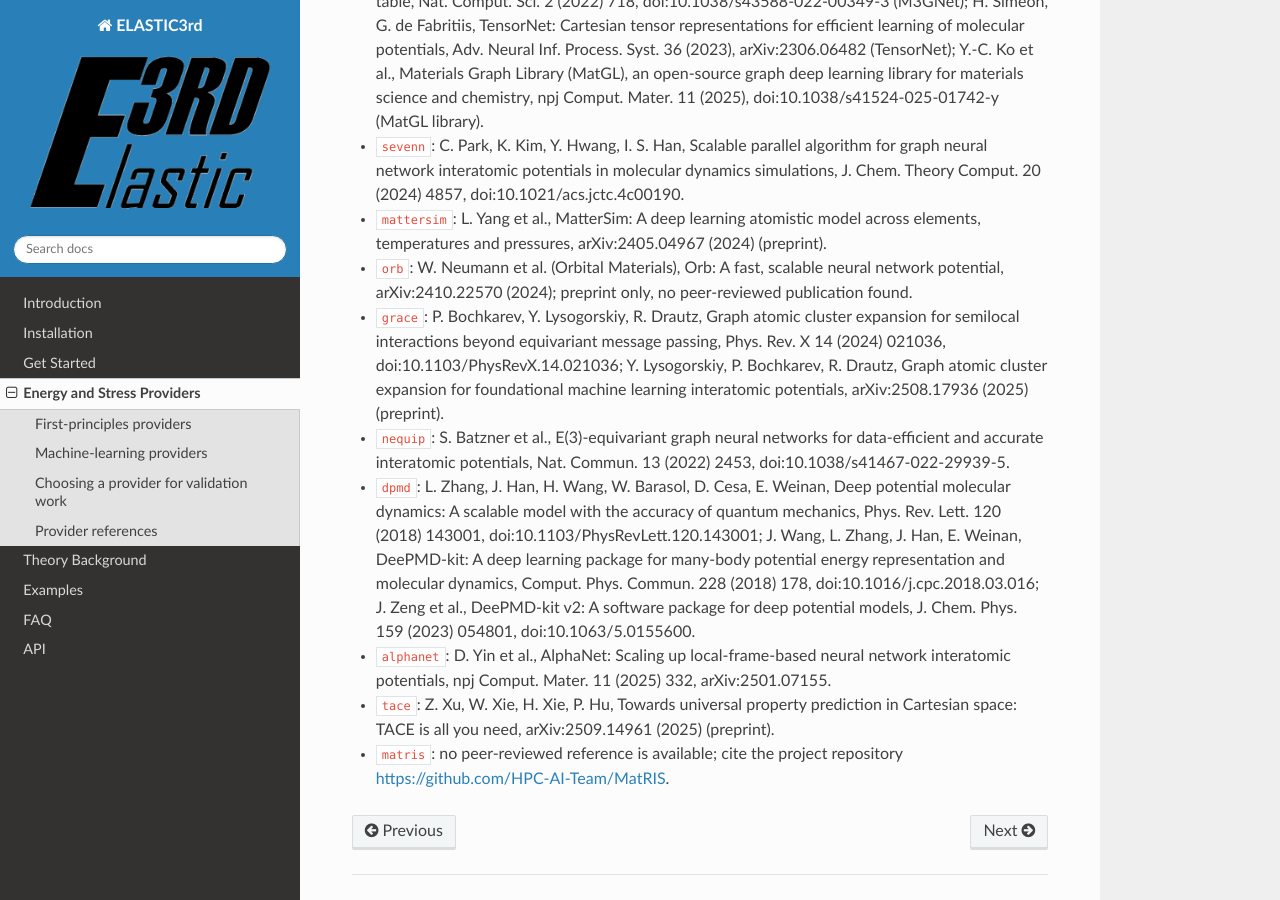
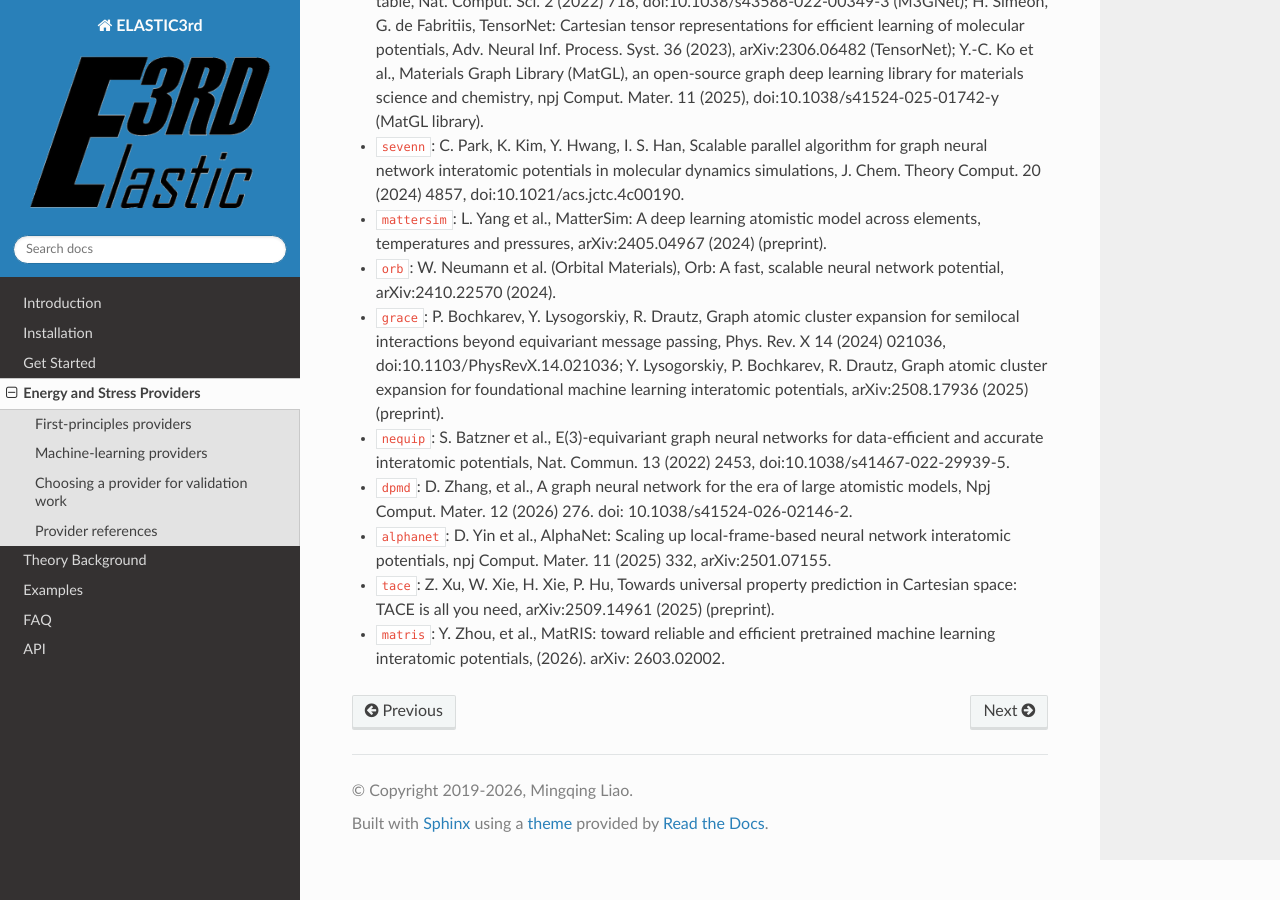
Before and after one commit to hitliaomq/ELASTIC3rd, a Sphinx documentation site: the page built from docs/EnergyCodes.rst, in a window 1280 px wide and 900 px high, scrolled down 2650 px. Built offline with Sphinx 7.4.7 and the Read the Docs theme 3.1.0, drawn with Linux system fonts in a browser that asks for light colours.

Commit message:
Update EnergyCodes.rst

```diff
--- a/docs/EnergyCodes.rst
+++ b/docs/EnergyCodes.rst
@@ -137,8 +137,7 @@ Machine-learning models and libraries:
 - ``mattersim``: L. Yang et al., MatterSim: A deep learning atomistic model across
   elements, temperatures and pressures, arXiv:2405.04967 (2024) (preprint).
 - ``orb``: W. Neumann et al. (Orbital Materials), Orb: A fast, scalable neural
-  network potential, arXiv:2410.22570 (2024); preprint only, no peer-reviewed
-  publication found.
+  network potential, arXiv:2410.22570 (2024).
 - ``grace``: P. Bochkarev, Y. Lysogorskiy, R. Drautz, Graph atomic cluster expansion
   for semilocal interactions beyond equivariant message passing, Phys. Rev. X 14
   (2024) 021036, doi:10.1103/PhysRevX.14.021036; Y. Lysogorskiy, P. Bochkarev,
@@ -147,17 +146,11 @@ Machine-learning models and libraries:
 - ``nequip``: S. Batzner et al., E(3)-equivariant graph neural networks for
   data-efficient and accurate interatomic potentials, Nat. Commun. 13 (2022) 2453,
   doi:10.1038/s41467-022-29939-5.
-- ``dpmd``: L. Zhang, J. Han, H. Wang, W. Barasol, D. Cesa, E. Weinan, Deep
-  potential molecular dynamics: A scalable model with the accuracy of quantum
-  mechanics, Phys. Rev. Lett. 120 (2018) 143001, doi:10.1103/PhysRevLett.120.143001;
-  J. Wang, L. Zhang, J. Han, E. Weinan, DeePMD-kit: A deep learning package for
-  many-body potential energy representation and molecular dynamics, Comput. Phys.
-  Commun. 228 (2018) 178, doi:10.1016/j.cpc.2018.03.016; J. Zeng et al., DeePMD-kit
-  v2: A software package for deep potential models, J. Chem. Phys. 159 (2023)
-  054801, doi:10.1063/5.0155600.
+- ``dpmd``: D. Zhang, et al., A graph neural network for the era of large atomistic
+  models, Npj Comput. Mater. 12 (2026) 276. doi: 10.1038/s41524-026-02146-2.
 - ``alphanet``: D. Yin et al., AlphaNet: Scaling up local-frame-based neural network
   interatomic potentials, npj Comput. Mater. 11 (2025) 332, arXiv:2501.07155.
 - ``tace``: Z. Xu, W. Xie, H. Xie, P. Hu, Towards universal property prediction in
   Cartesian space: TACE is all you need, arXiv:2509.14961 (2025) (preprint).
-- ``matris``: no peer-reviewed reference is available; cite the project repository
-  https://github.com/HPC-AI-Team/MatRIS.
+- ``matris``: Y. Zhou, et al., MatRIS: toward reliable and efficient pretrained machine
+  learning interatomic potentials, (2026). arXiv: 2603.02002.
```
